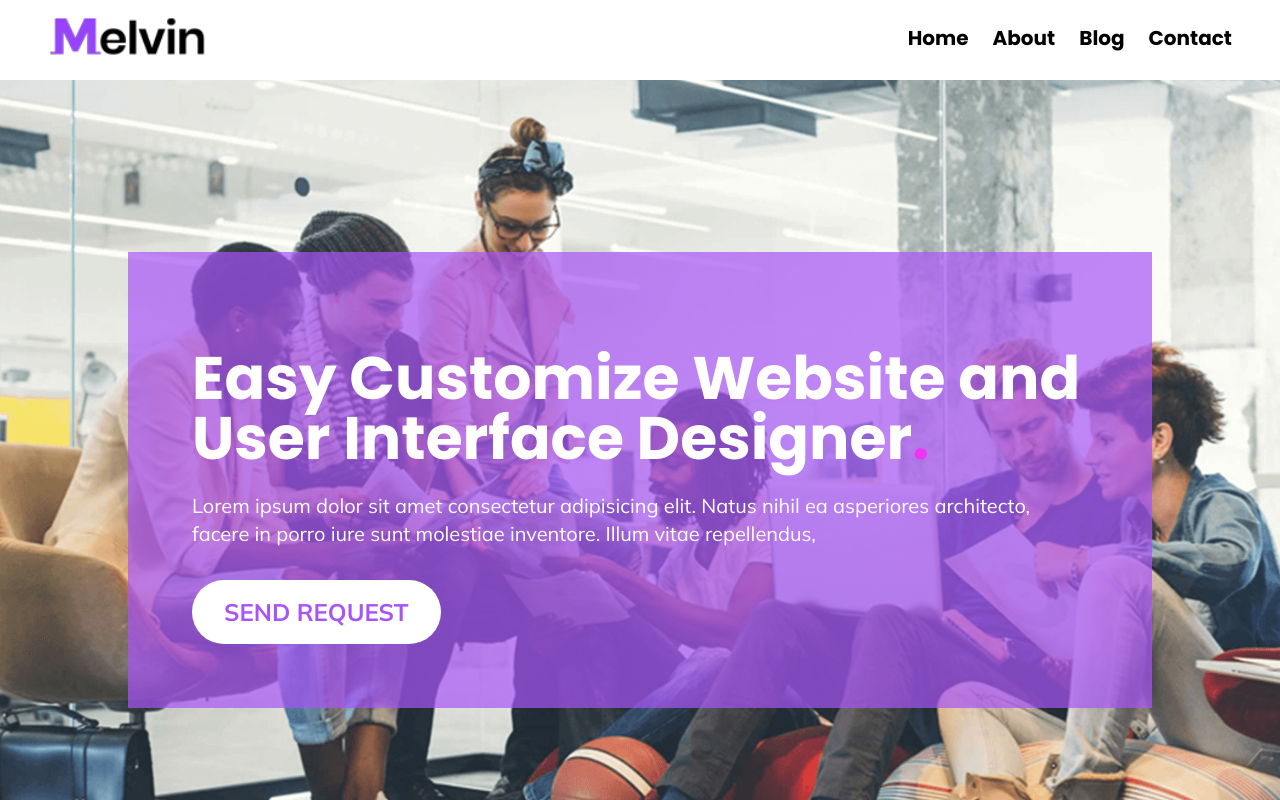
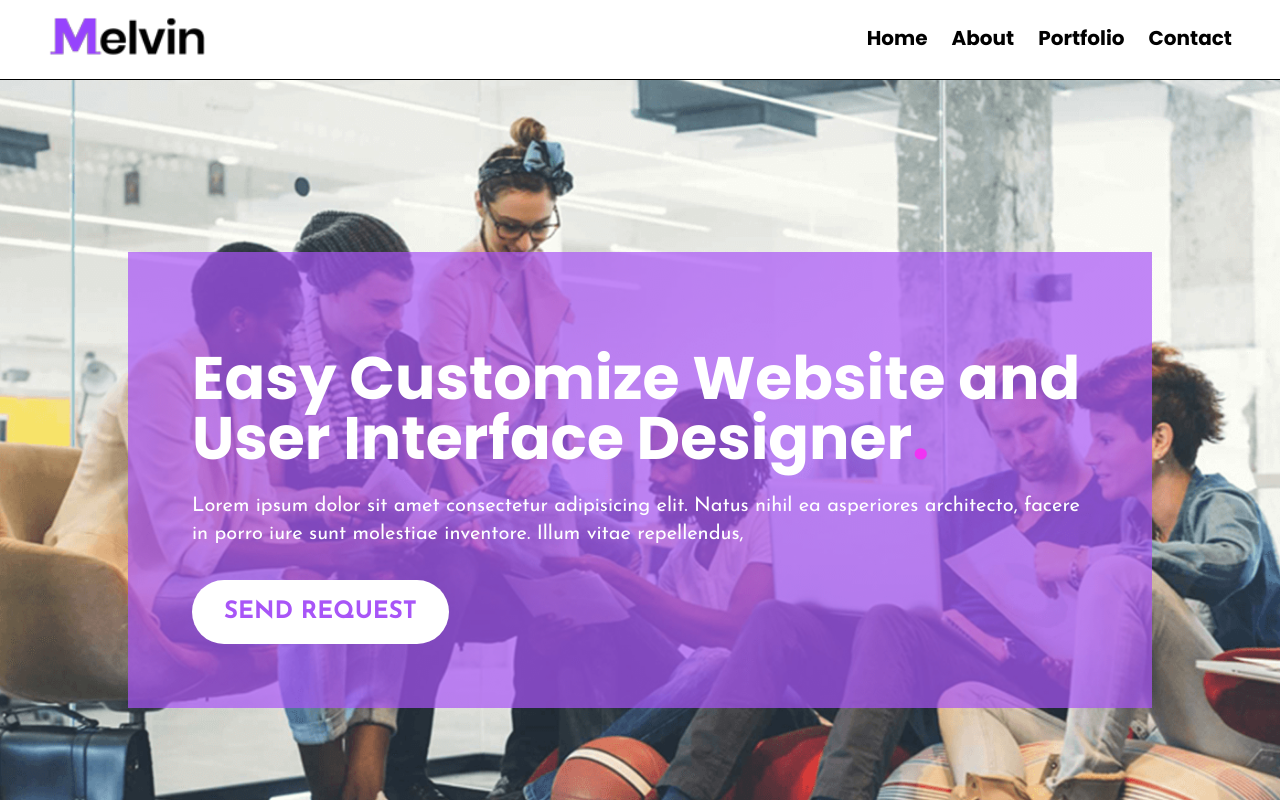
Before and after one commit to BishalDey908/IT-company-portfolio, a React (Vite) app: page /home in a window 1280 px wide. Shown: the top 800 px of the page. Built offline with nearby package versions, Linux system fonts and the light colour scheme.

Commit message:
font change, navbar update

```diff
--- a/package.json
+++ b/package.json
@@ -17,9 +17,9 @@
     "lucide-react": "^0.408.0",
     "react": "^18.3.1",
     "react-countup": "^6.5.3",
-    "react-dom": "^18.3.1",
     "react-icons": "^5.2.1",
     "react-scroll-trigger": "^0.6.14",
+    "react-spinners": "^0.14.1",
     "tailwind-merge": "^2.4.0",
     "tailwindcss-animate": "^1.0.7"
   },
--- a/src/App.css
+++ b/src/App.css
@@ -1,6 +1,10 @@
+*{
+  scroll-behavior: smooth;
+}
 
 body{
     overflow-x: hidden;
+
 }
 /* #Navbar{
   overflow-x: hidden;
--- a/src/App.jsx
+++ b/src/App.jsx
@@ -1,13 +1,36 @@
-import { useState } from 'react'
+import { useEffect, useState } from 'react'
 import './App.css'
 import Home from './Pages/Home'
+import {  HashLoader } from 'react-spinners'
 
 
 
 function App() {
+  const[loading,setLoading]=useState(false)
+  useEffect(()=>{
+    setLoading(true)
+    setTimeout(()=>{
+      setLoading(false)
+
+
+    },2500)
+  },[])
   return (
     <>
-      <Home/>
+    {
+      loading ? <div className='h-[100vh] w-full bg-black'>
+
+    <HashLoader color={"#fb00ff"}
+      loading={true}
+      // cssOverride={override}
+      className=' mx-auto top-[40%]'
+      size={150}
+      aria-label="Loading Spinner"
+      data-testid="loader"/>
+
+  </div> : <Home />
+    }
+
     </>
   )
 }
--- a/src/Components/About.jsx
+++ b/src/Components/About.jsx
@@ -8,7 +8,7 @@ const About = () => {
 
   return (
     <div className=' 2xl:px-20 xl:mt-20 h-full ' >
-      <div className='2xl:flex 2xl:flex-row 2xl:gap-16 xl:gap-16 lg:gap-16 md:gap-16 gap-12 justify-center py-20 md:flex-col lg:px-36 md:px-16 flex-col' data-aos="zoom-out" data-aos-offset="350">
+      <div className='2xl:flex 2xl:flex-row 2xl:gap-16 xl:gap-16 lg:gap-16 md:gap-16 gap-12 justify-center py-20 md:flex-col lg:px-36 md:px-16 flex-col' id='about' data-aos="zoom-out" data-aos-offset="350">
         <div className=' '>
             <img src={about} alt="" srcset="" className='2xl:h-[555px] 2xl:w-[750px] xl:h-[550px] xl:w-[550px] lg:w-[450px] md:w-[450px] h-80 mx-auto lg:mx-auto lg:mb-20 md:h-[500px] md:mb-20 md:mt-[-10px]  md:mx-auto mb-16 aboutimg1' />
         </div>
--- a/src/Components/Herosection.jsx
+++ b/src/Components/Herosection.jsx
@@ -7,7 +7,7 @@ import BoxReveal from './magicui/box-reveal'
 const Herosection = () => {
   return (
     <div className='text-white '>
-      <div className='relative h-screen w-full bg-red-400'>
+      <div className='relative h-screen w-full bg-red-400 z-0' id="home">
         <img src={HeroSecPic} alt="" srcset="" className='w-full h-full  object-cover' />
 
 
--- /dev/null
+++ b/src/Components/Loader.jsx
@@ -0,0 +1,14 @@
+import React from "react";
+
+const Loader = () => {
+  return (
+    <div className="flex space-x-2 justify-center items-center bg-white h-screen dark:invert">
+      <span className="sr-only">Loading...</span>
+      <div className="h-8 w-8 bg-black rounded-full animate-bounce [animation-delay:-0.3s]"></div>
+      <div className="h-8 w-8 bg-black rounded-full animate-bounce [animation-delay:-0.15s]"></div>
+      <div className="h-8 w-8 bg-black rounded-full animate-bounce"></div>
+    </div>
+  );
+};
+
+export default Loader;
--- a/src/Components/Navbar.jsx
+++ b/src/Components/Navbar.jsx
@@ -1,52 +1,73 @@
-import React, { useState } from 'react'
-import Logo from "../assets/Img/logo-dark.png"
+import React, { useState } from "react";
+import Logo from "../assets/Img/logo-dark.png";
 import { GiHamburgerMenu } from "react-icons/gi";
 import { MdClose } from "react-icons/md";
 
 const Navbar = () => {
-  const[button,setButton] = useState(false)
+  const [button, setButton] = useState(false);
   return (
-    <div className='h-20 bg-white text-black  z-50 bg-opacity-70 ' id='Navbar' >
-      <nav className='flex justify-between mx-12 py-4'>
+    <div className="h-20 bg-white text-black  z-50 bg-opacity-70 border-b border-black" id="Navbar">
+      <nav className="flex justify-between mx-12 py-4 ">
         <div>
-            <img src={Logo} alt="Logo" className='h-10'  />
+          <img src={Logo} alt="Logo" className="h-10" />
         </div>
-        <div className='py-2 text-xl font-bold 2xl:block xl:block lg:block md:block sm:hidden hidden'>
-            <ul className='flex gap-6 font-head'>
-                <li>Home</li>
-                <li>About</li>
-                <li>Blog</li>
-                <li>Contact</li>
+        <div className="py-2 text-xl font-bold 2xl:block xl:block lg:block md:block sm:hidden hidden">
+          <ul className="flex gap-6 font-head">
+            <li>
+              <a href="#home">Home</a>
+            </li>
+            <li>
+              <a href="#about">About</a>
+            </li>
+            <li>
+              <a href="#portfolio">Portfolio</a>
+            </li>
+            <li>
+              <a href="#contact">Contact</a>
+            </li>
           </ul>
         </div>
 
-        <div
-    className="group flex h-auto w-20 cursor-pointer items-center justify-center rounded-3xl  p-2  2xl:hidden xl:hidden lg:hidden md:hidden sm:block my-auto ml-6 block">
+        <div className="group flex h-auto w-20 cursor-pointer items-center justify-center rounded-3xl  p-2  2xl:hidden xl:hidden lg:hidden md:hidden sm:block my-auto ml-6 block">
           <div className="space-y-2">
-    {
-      button ? <MdClose className='text-2xl ' onClick={()=>{setButton(false)}}/> :  <GiHamburgerMenu className='text-2xl ' onClick={()=>{setButton(true)}}/>
-    }
-
-
+            {button ? (
+              <MdClose
+                className="text-2xl "
+                onClick={() => {
+                  setButton(false);
+                }}
+              />
+            ) : (
+              <GiHamburgerMenu
+                className="text-2xl "
+                onClick={() => {
+                  setButton(true);
+                }}
+              />
+            )}
           </div>
         </div>
-
-
       </nav>
-      {button &&
-        <div className='bg-gray-400 h-[100vh] bg-opacity-90 pt-20 pr-6 mt-2 w-full slide-in-left'>
-  <ul className='grid  place-content-center gap-28 text-2xl text-center font-bold font-head '>
-                <li>Home</li>
-                <li >About</li>
-                <li >Blog</li>
-                <li >Contact</li>
+      {button && (
+        <div className="bg-gray-400 h-[100vh] bg-opacity-90 pt-20 pr-6 mt-2 w-full slide-in-left z-50">
+          <ul className="grid  place-content-center gap-28 text-2xl text-center font-bold font-head ">
+            <li>
+              <a href="#home" onClick={()=>setButton(false)}>Home</a>
+            </li>
+            <li>
+              <a href="#about" onClick={()=>setButton(false)}>About</a>
+            </li>
+            <li>
+              <a href="#portfolio" onClick={()=>setButton(false)}>Portfolio</a>
+            </li>
+            <li>
+              <a href="#contact" onClick={()=>setButton(false)}>Contact</a>
+            </li>
           </ul>
         </div>
-      }
+      )}
+    </div>
+  );
+};
 
-
-    </div>
-  )
-}
-
-export default Navbar
+export default Navbar;
--- a/src/Components/Portfolio.jsx
+++ b/src/Components/Portfolio.jsx
@@ -4,7 +4,7 @@ const Portfolio = () => {
   // max-w-screen-2xl
   return (
     <div className=''>
-    <section className="bg-zinc-50 overflow-hidden">
+    <section className="bg-zinc-50 overflow-hidden" id='portfolio'>
  <div className="2xl:w-[90%] xl:w-[90%] lg:w-[95%] md:w-[90%] w-[80%] 2xl:h-[100vh] xl:h-[80vh] 2xl:max-w-screen-3xl px-8 md:px-12 mx-auto py-12 lg:py-24 space-y-24  flex flex-col justify-center">
     <div className='2xl:my-24 xl:my-24 lg:my-12 md:my-10 my-12 2xl:mt-0 xl:mt-0 lg:mt-0 md:mt-0 '>
         <h1 className='2xl:text-6xl xl:text-7xl lg:text-6xl md:text-6xl text-5xl font-bold text-center font-head'>Take A Look Our Portfolio</h1>
--- a/src/Components/TextCarosel.jsx
+++ b/src/Components/TextCarosel.jsx
@@ -8,7 +8,7 @@ const TextCarosel = () => {
     <div >
       <VelocityScroll text="Business consultant"
       default_velocity={5}
-      className="font-display font-head text-center text-8xl font-bold tracking-[-0.02em] text-violet-600  dark:text-white  2xl:text-9xl  xl:text-[160px] lg:text-[160px] lg:pt-14 md:text-9xl md:pt-10   md:leading-[5rem]"
+      className="font-display font-head text-center text-8xl font-bold tracking-[-0.02em] text-violet-600  dark:text-white  2xl:text-9xl  xl:text-[160px] lg:text-[160px] lg:pt-14 md:text-9xl md:pt-10   md:leading-[5rem] overflow-x-hidden"
     />
     </div>
   )
--- a/src/Pages/Home.jsx
+++ b/src/Pages/Home.jsx
@@ -24,6 +24,7 @@ import TextCarosel from '@/Components/TextCarosel'
 import BrandCarosel from '@/Components/BrandCarosel'
 // import { Review } from '@/Components/Review'
 
+import { BrowserRouter, Route, Routes } from 'react-router-dom'
 
 
 
@@ -39,14 +40,15 @@ const Home = () => {
   },[])
   return (
     <div>
+      {/* <Review/> */}
 
       <Navbar/>
       <Herosection/>
-      {/* <InfiniteCrousel/> */}
       <Try/>
       <TextCarosel/>
-      {/* <Review/> */}
       <About/>
+
+
       <div data-aos="zoom-out" data-aos-offset="350">
       <Services/>
       <Services2/>
@@ -60,7 +62,7 @@ const Home = () => {
       <BrandCarosel/>
 
 
-      <div className="conatct">
+      <div className="conatct" id='contact'>
       <div className=' h-96 lg:h-auto md:h-80 bg-white py-16 '>
 
       <div className='lg:pt-12'>
--- a/src/index.css
+++ b/src/index.css
@@ -1,6 +1,6 @@
 @import url('https://fonts.googleapis.com/css2?family=Poppins:ital,wght@0,100;0,200;0,300;0,400;0,500;0,600;0,700;0,800;0,900;1,100;1,200;1,300;1,400;1,500;1,600;1,700;1,800;1,900&display=swap');
 
-@import url('https://fonts.googleapis.com/css2?family=Mulish:ital,wght@0,200..1000;1,200..1000&display=swap');
+@import url('https://fonts.googleapis.com/css2?family=Josefin+Sans:ital,wght@0,100..700;1,100..700&display=swap');
 
 @tailwind base;
 @tailwind components;
--- a/tailwind.config.js
+++ b/tailwind.config.js
@@ -73,7 +73,7 @@ module.exports = {
       },
       fontFamily:{
         head: "Poppins",
-        pragraph: "Mulish"
+        pragraph: "Josefin Sans"
       }
     },
   },
```
Also changed, not shown: 1 other file (tests, documents, lock files or other folders). Lines whose indentation alone changed are shown as unchanged.
